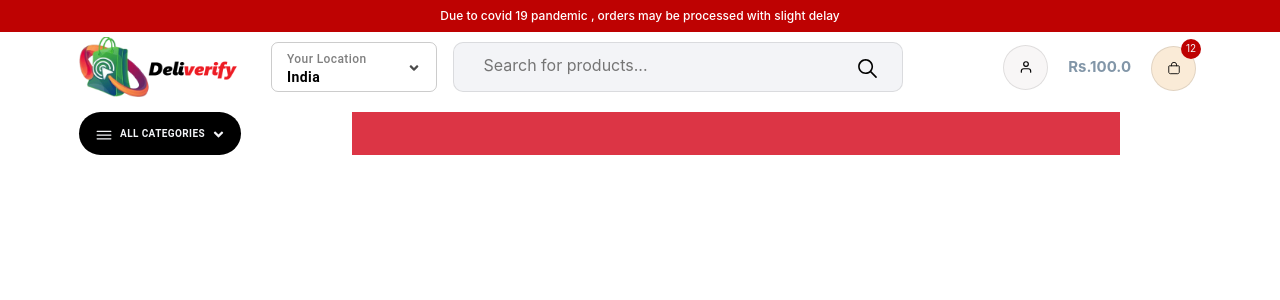
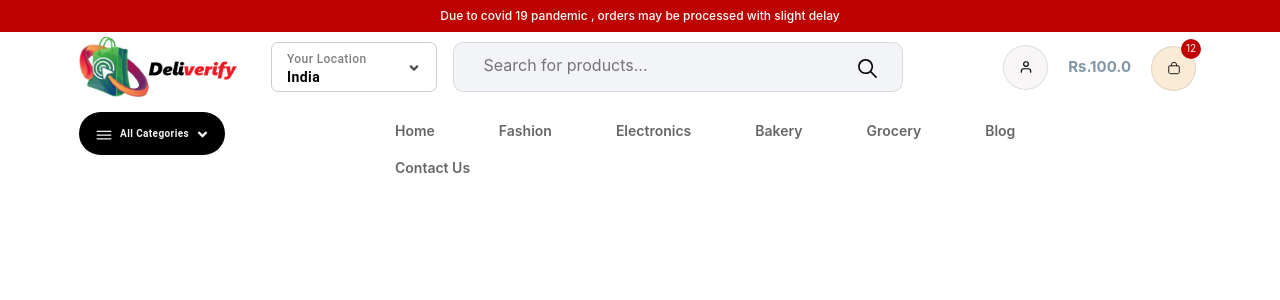
Before and after one commit to radhakrishnan-amarnath-tivagaram/quickdelivery, a React (Create React App) app: page / in a window 1280 px wide. Shown: the top 300 px of the page. Built offline with nearby package versions, Linux system fonts and the light colour scheme.

Commit message:
my 18/2 new commit

```diff
--- a/src/App.css
+++ b/src/App.css
@@ -17,9 +17,6 @@
 
  .headerWrapper .header{
   width: 100%; height: 60px;
-}
-
-.logoWrapper{
 }
 
 .logoWrapper img{
@@ -162,6 +159,7 @@ nav .allCatTab:hover{
 nav .allCatTab .text{
   font-size: 10px;
   font-weight: 700;
+  text-transform: capitalize;
 }
 
 @media(min-width:1200px){
@@ -179,3 +177,18 @@ nav .allCatTab .allCatIcon2{
   font-size: 15px;
   margin-left: 6px;
 }
+
+nav .catogertyTab2 ul{margin-bottom: 0px;}
+nav .catogertyTab2 ul li a{
+  font-size: 14px;
+  font-weight: 600;
+  text-decoration: none;
+  color: rgba(0, 0, 0, 0.6);text-transform: capitalize;display: flex;
+  align-items: center; padding: 8px 28px;
+  transition: all 0.2s ease-in-out; border-radius: 25px;
+}
+
+nav .catogertyTab2 ul li a:hover{
+  background-color: #f5cccc;
+  color: #be0202;
+}
--- a/src/Components/Header/Navigation/index.js
+++ b/src/Components/Header/Navigation/index.js
@@ -2,21 +2,30 @@ import { Button } from '@mui/material'
 import React from 'react'
 import { IoIosMenu } from "react-icons/io";
 import { FaAngleDown } from "react-icons/fa";
+import { Link } from 'react-router-dom';
 
 const Navigation = () => {
   return (
     <nav>
           <div className='container'>
             <div className='row'>
-              <div className='col-sm-3'>
+              <div className='col-sm-3 catogertyTab1'>
                 <Button className='allCatTab'>
                   <span className='allCatIcon1'><IoIosMenu/></span>
-                  <span class="text">ALL CATEGORIES</span>
+                  <span class="text">All Categories</span>
                   <span className='allCatIcon2'><FaAngleDown/></span>
                 </Button>
               </div>
-              <div className='col-sm-8 bg-danger'>
-
+              <div className='col-sm-8 catogertyTab2 d-flex align-items-center'>
+                <ul className='list list-inline ml-auto'>
+                    <li className='list-inline-item'><Link to="/">Home</Link></li>
+                    <li className='list-inline-item'><Link to="/">Fashion</Link></li>
+                    <li className='list-inline-item'><Link to="/">Electronics</Link></li>
+                    <li className='list-inline-item'><Link to="/">Bakery</Link></li>
+                    <li className='list-inline-item'><Link to="/">Grocery</Link></li>
+                    <li className='list-inline-item'><Link to="/">Blog</Link></li>
+                    <li className='list-inline-item'><Link to="/">Contact us</Link></li>
+                </ul>
               </div>
             </div>
           </div>
```
